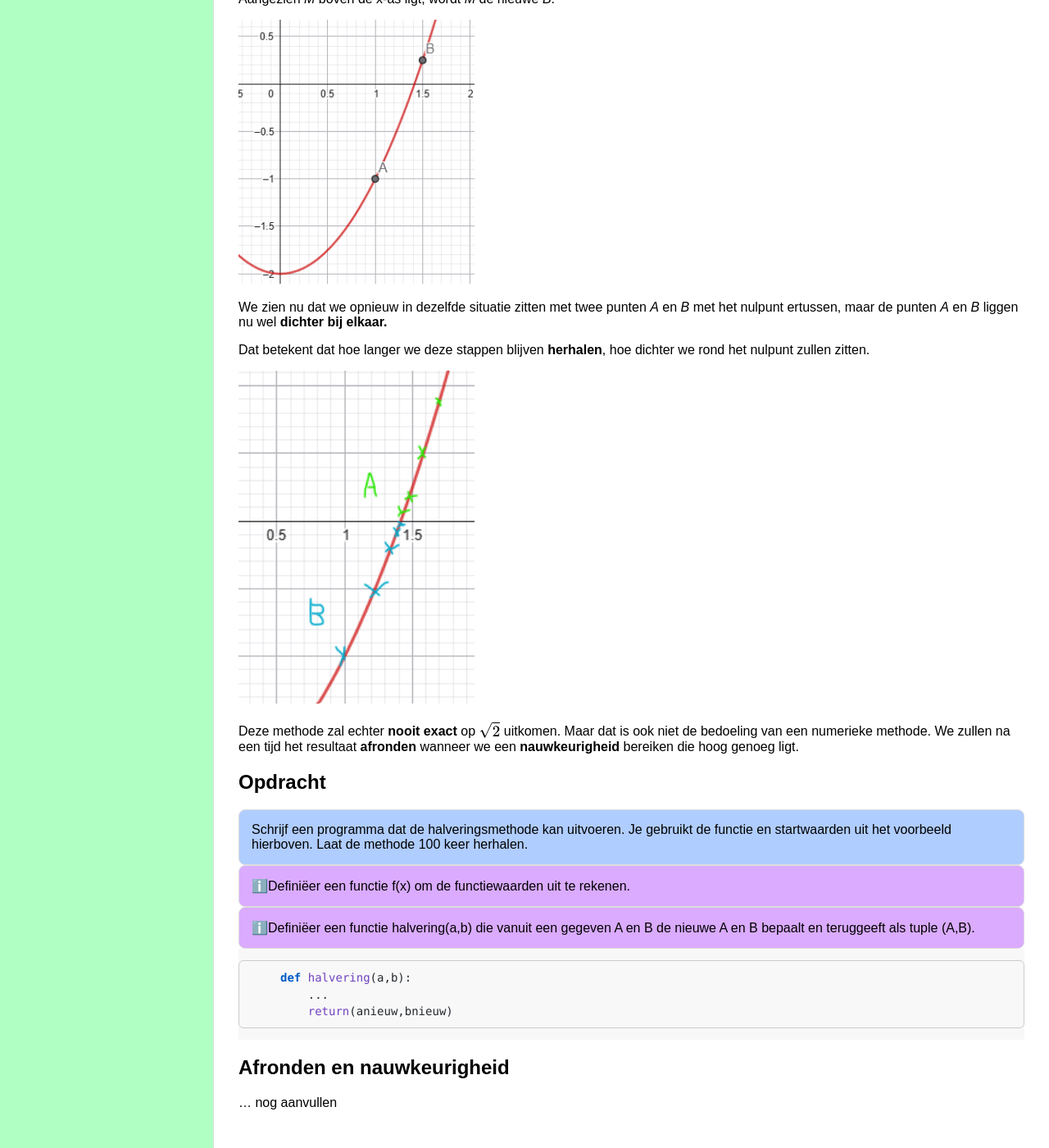
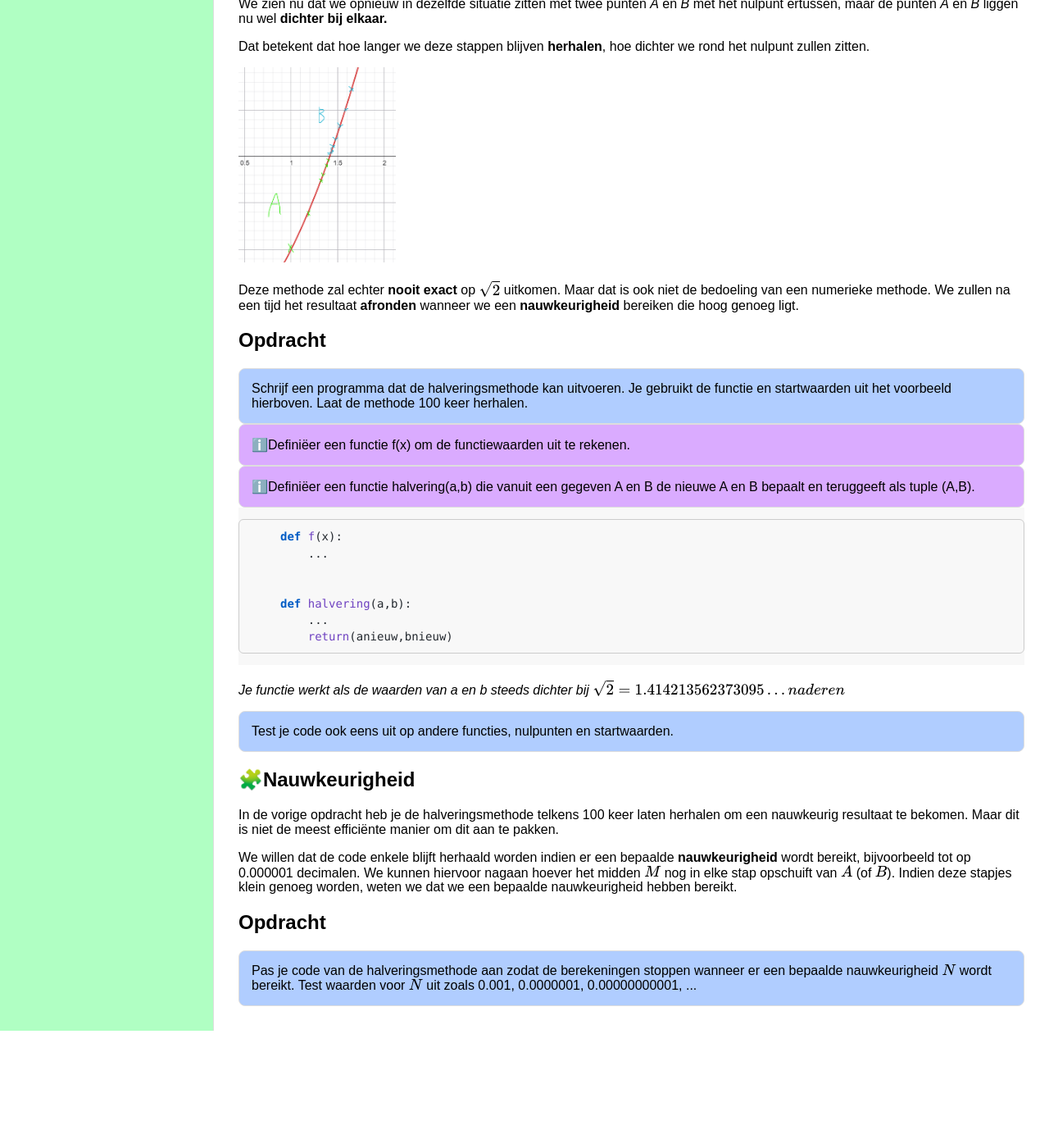
Before and after one commit to milanvandeput/milanvandeput.github.io, a Jekyll site: the page built from Numerieke methodes/z1 Halveringsmethode.md, in a window 1280 px wide and 1400 px high, scrolled down 1237 px. Shown: the whole window at 82% size. Built offline with Jekyll 4.4.1, drawn with Linux system fonts in a browser that asks for light colours; after the commit the page ends 2494 px from its top, so only the background shows below that; some of the changed text lies outside the part shown.

Commit message:
halvering

````diff
--- a/Numerieke methodes/z1 Halveringsmethode.md
+++ b/Numerieke methodes/z1 Halveringsmethode.md
@@ -1,32 +1,32 @@
 ---
 layout: default
-title: Halveringsmethode
+title: 📝 Halveringsmethode
 ---
 
-# Halveringsmethode
+# 📝 Halveringsmethode
 
 De **halveringsmethode** is een numerieke methode om een **nulpunt** van een functie te berekenen.
 
 De methode start met een gegeven functie, en twee **startwaarden** *A* en *B* waarvan de ene onder het nulpunt zit en de andere erboven. *We laten hier buiten beschouwing hoe je aan deze startwaarden zou moeten komen.*
 
-**Voorbeeld:** de functie $f(x) =  x^2$ met het nulpunt $\sqrt{2}$.
+**Voorbeeld:** de functie $f(x) =  x^2$ met het nulpunt $\sqrt{2}$ en de startwaarden $A=1$ en $B=2$.
 
-<img src="/assets/images/halvering1.png" style="width: 30%; max-width: 100%; height: auto;">
+<img src="/assets/images/halvering1.png" style="width: 20%; max-width: 100%; height: auto;">
 
 
 We starten hier met het punt *A* onder de x-as en het punt *B* boven de x-as. We berekenen dan het **midden** van de twee x-coördinaten en duiden het punt *M* aan op de grafiek.
 
-<img src="/assets/images/halvering2.png" style="width: 30%; max-width: 100%; height: auto;">
+<img src="/assets/images/halvering2.png" style="width: 20%; max-width: 100%; height: auto;">
 
 Aangezien *M* boven de x-as ligt, wordt *M* de nieuwe *B*.
 
-<img src="/assets/images/halvering3.png" style="width: 30%; max-width: 100%; height: auto;">
+<img src="/assets/images/halvering3.png" style="width: 20%; max-width: 100%; height: auto;">
 
 We zien nu dat we opnieuw in dezelfde situatie zitten met twee punten *A* en *B* met het nulpunt ertussen, maar de punten *A* en *B* liggen nu wel **dichter bij elkaar.**
 
 Dat betekent dat hoe langer we deze stappen blijven **herhalen**, hoe dichter we rond het nulpunt zullen zitten.
 
-<img src="/assets/images/halvering4.png" style="width: 30%; max-width: 100%; height: auto;">
+<img src="/assets/images/halvering4.png" style="width: 20%; max-width: 100%; height: auto;">
 
 Deze methode zal echter **nooit exact** op $\sqrt{2}$ uitkomen. Maar dat is ook niet de bedoeling van een numerieke methode. We zullen na een tijd het resultaat **afronden** wanneer we een **nauwkeurigheid** bereiken die hoog genoeg ligt.
 
@@ -56,11 +56,38 @@ Schrijf een programma dat de halveringsmethode kan uitvoeren. Je gebruikt de fun
 </div>
 
 ```python
+def f(x):
+    ...
+
+
 def halvering(a,b):
     ...
     return(anieuw,bnieuw)
 ```
+*Je functie werkt als de waarden van a en b steeds dichter bij $\sqrt{2}=1.414213562373095... naderen$*
 
-## Afronden en nauwkeurigheid
+<div style="
+    background-color: #b0cdff;
+    padding: 15px;
+    border-radius: 8px;
+    border: 1px solid #ddd;
+">
+Test je code ook eens uit op andere functies, nulpunten en startwaarden.
+</div>
 
-... nog aanvullen
+## 🧩Nauwkeurigheid
+In de vorige opdracht heb je de halveringsmethode telkens 100 keer laten herhalen om een nauwkeurig resultaat te bekomen. Maar dit is niet de meest efficiënte manier om dit aan te pakken.
+
+We willen dat de code enkele blijft herhaald worden indien er een bepaalde **nauwkeurigheid** wordt bereikt, bijvoorbeeld tot op 0.000001 decimalen. We kunnen hiervoor nagaan hoever het midden $M$ nog in elke stap opschuift van $A$ (of $B$). Indien deze stapjes klein genoeg worden, weten we dat we een bepaalde nauwkeurigheid hebben bereikt.
+
+## Opdracht
+<div style="
+    background-color: #b0cdff;
+    padding: 15px;
+    border-radius: 8px;
+    border: 1px solid #ddd;
+">
+Pas je code van de halveringsmethode aan zodat de berekeningen stoppen wanneer er een bepaalde nauwkeurigheid $N$ wordt bereikt.
+
+Test waarden voor $N$ uit zoals 0.001, 0.0000001, 0.00000000001, ...
+</div>
````
Also changed, not shown: assets/images/halvering4.png.
